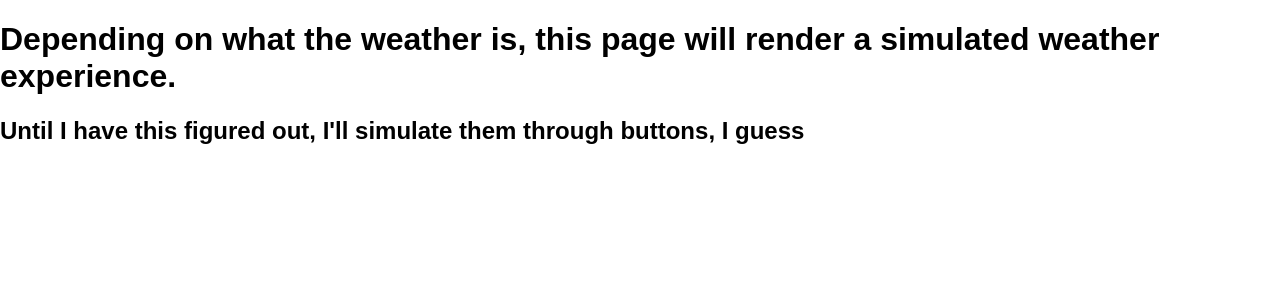
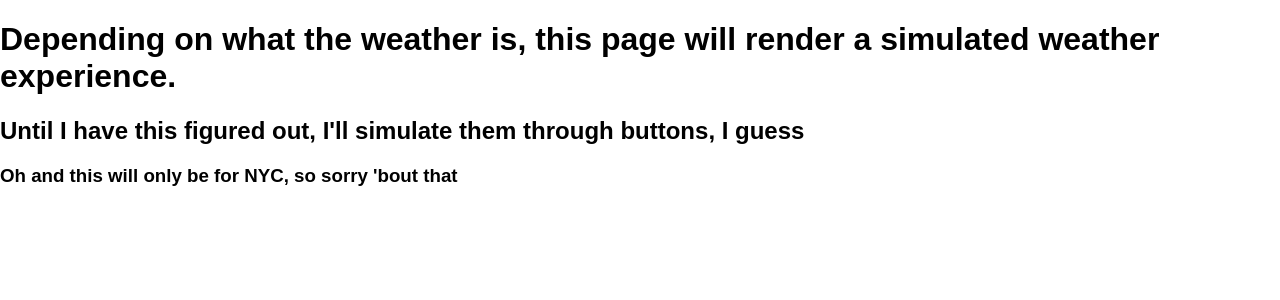
Before and after one commit to lanachiad/weatherland, a React (Create React App) app: page / in a window 1280 px wide. Shown: the top 300 px of the page. Built offline with nearby package versions, Linux system fonts and the light colour scheme.

Commit message:
Added more info

```diff
--- a/src/App.js
+++ b/src/App.js
@@ -6,6 +6,7 @@ class App extends Component {
       <div className="App">
         <h1>Depending on what the weather is, this page will render a simulated weather experience.</h1>
         <h2>Until I have this figured out, I'll simulate them through buttons, I guess</h2>
+        <h3>Oh and this will only be for NYC, so sorry 'bout that</h3>
       </div>
     );
   }
```
